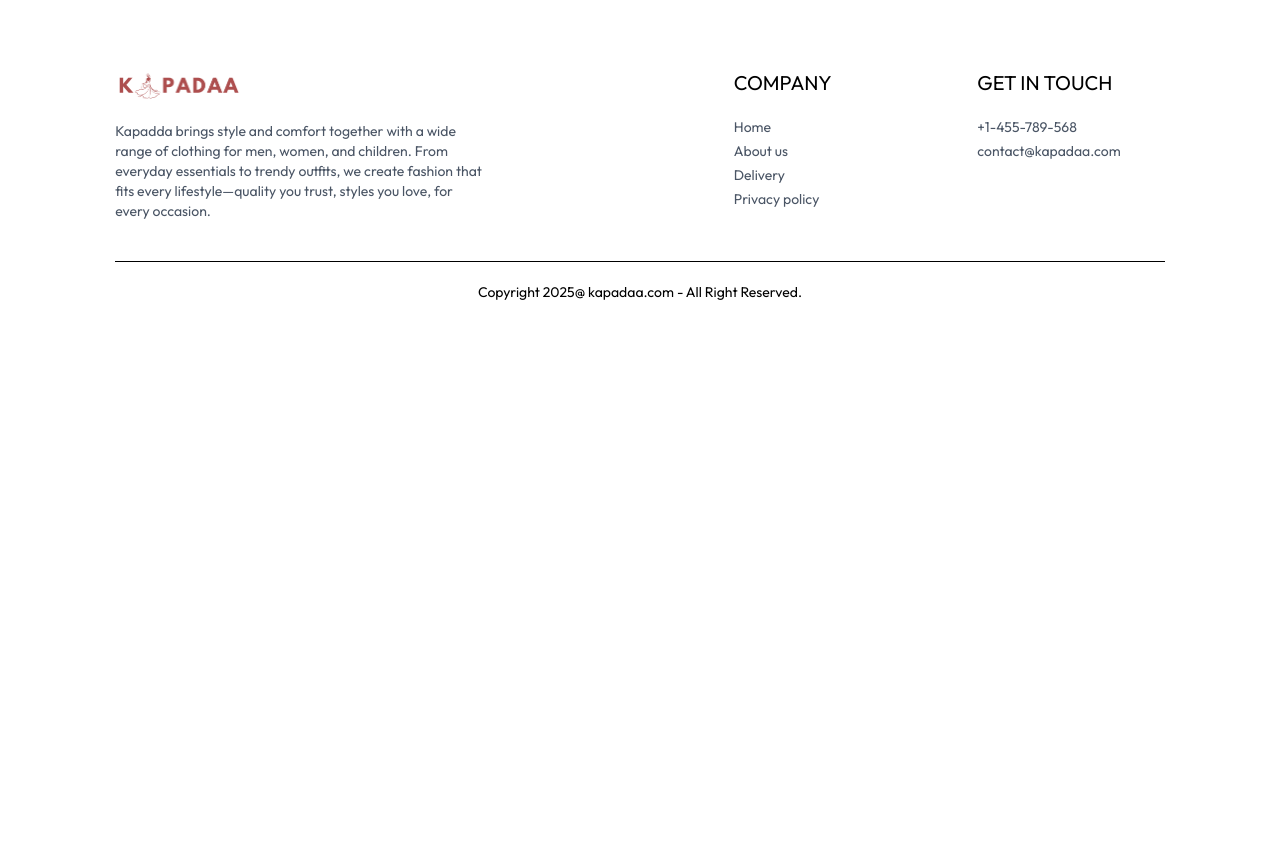
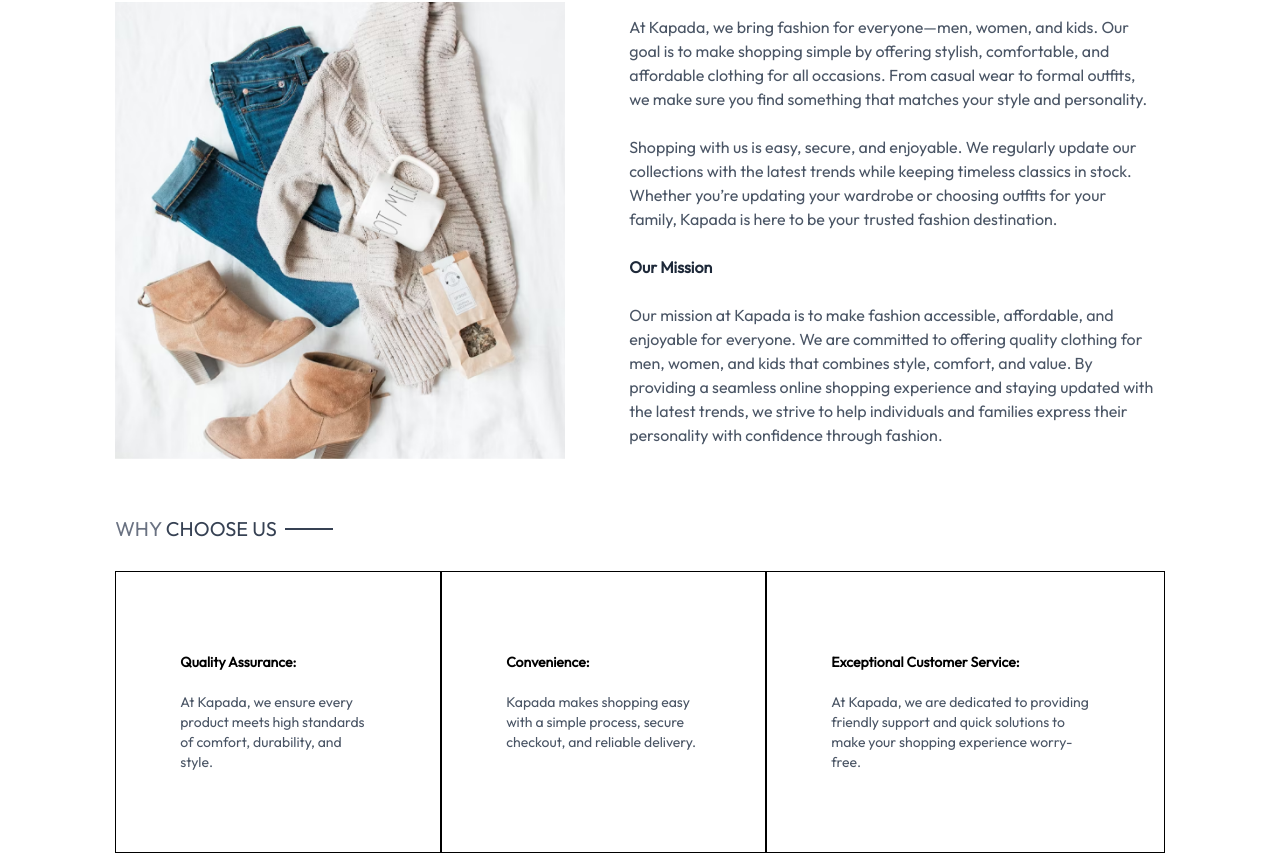
Before and after one commit to devCodeUp03/kapada-frontend, a React (Vite) app: page /about in a window 1280 px wide. Shown: the part 227-1082 px from the top of the page. Before the commit the page ends 800 px from the top, so only its background shows below. Built offline with nearby package versions, Linux system fonts and the light colour scheme.

Commit message:
created a about us page

```diff
--- a/src/index.css
+++ b/src/index.css
@@ -7,6 +7,7 @@
 
 *{
     font-family: Outfit;
+    border-collapse: collapse;
 }
 
 .prata-regular {
--- a/src/pages/About.jsx
+++ b/src/pages/About.jsx
@@ -1,9 +1,78 @@
-import React from 'react'
+import React from "react";
+import Title from "../components/Title";
+import { assets } from "../assets/frontend_assets/assets.js";
+import NewsletterBox from "../components/NewsletterBox"
 
 const About = () => {
   return (
-    <div>About</div>
-  )
-}
+    <div>
+      <div className="text-2xl text-center pt-8 border-t">
+        <Title text1={"ABOUT"} text2={"US"} />
+      </div>
 
-export default About
+      <div className="my-10 flex flex-col md:flex-row gap-16">
+        <img
+          className="w-full md:max-w-[450px]"
+          src={assets.about_img}
+          alt=""
+        />
+        <div className="flex flex-col justify-center gap-6 md:w-2/4 text-gray-600">
+          <p>
+            At Kapada, we bring fashion for everyone—men, women, and kids. Our
+            goal is to make shopping simple by offering stylish, comfortable,
+            and affordable clothing for all occasions. From casual wear to
+            formal outfits, we make sure you find something that matches your
+            style and personality.
+          </p>
+          <p>
+            Shopping with us is easy, secure, and enjoyable. We regularly update
+            our collections with the latest trends while keeping timeless
+            classics in stock. Whether you’re updating your wardrobe or choosing
+            outfits for your family, Kapada is here to be your trusted fashion
+            destination.
+          </p>
+          <b className="text-gray-800">Our Mission</b>
+          <p>
+            Our mission at Kapada is to make fashion accessible, affordable, and
+            enjoyable for everyone. We are committed to offering quality
+            clothing for men, women, and kids that combines style, comfort, and
+            value. By providing a seamless online shopping experience and
+            staying updated with the latest trends, we strive to help
+            individuals and families express their personality with confidence
+            through fashion.
+          </p>
+        </div>
+      </div>
+      <div className="text-xl py-4">
+        <Title text1={"WHY"} text2={"CHOOSE US"} />
+      </div>
+
+      <div className="flex flex-col md:flex-row text-sm mb-20">
+        <div className="border px-10 md:px-16 py-8 sm:py-20 flex flex-col gap-5">
+          <b>Quality Assurance:</b>
+          <p className="text-gray-600">
+            At Kapada, we ensure every product meets high standards of comfort,
+            durability, and style.
+          </p>
+        </div>
+        <div className="border px-10 md:px-16 py-8 sm:py-20 flex flex-col gap-5">
+          <b>Convenience:</b>
+          <p className="text-gray-600">
+            Kapada makes shopping easy with a simple process, secure checkout,
+            and reliable delivery.
+          </p>
+        </div>
+        <div className="border px-10 md:px-16 py-8 sm:py-20 flex flex-col gap-5">
+          <b>Exceptional Customer Service:</b>
+          <p className="text-gray-600">
+            At Kapada, we are dedicated to providing friendly support and quick
+            solutions to make your shopping experience worry-free.
+          </p>
+        </div>
+      </div>
+      <NewsletterBox />
+    </div>
+  );
+};
+
+export default About;
--- a/src/pages/Contact.jsx
+++ b/src/pages/Contact.jsx
@@ -2,7 +2,9 @@
 
 const Contact = () => {
   return (
-    <div>Contact</div>
+    <div>
+      <div></div>
+    </div>
   )
 }
 
```
